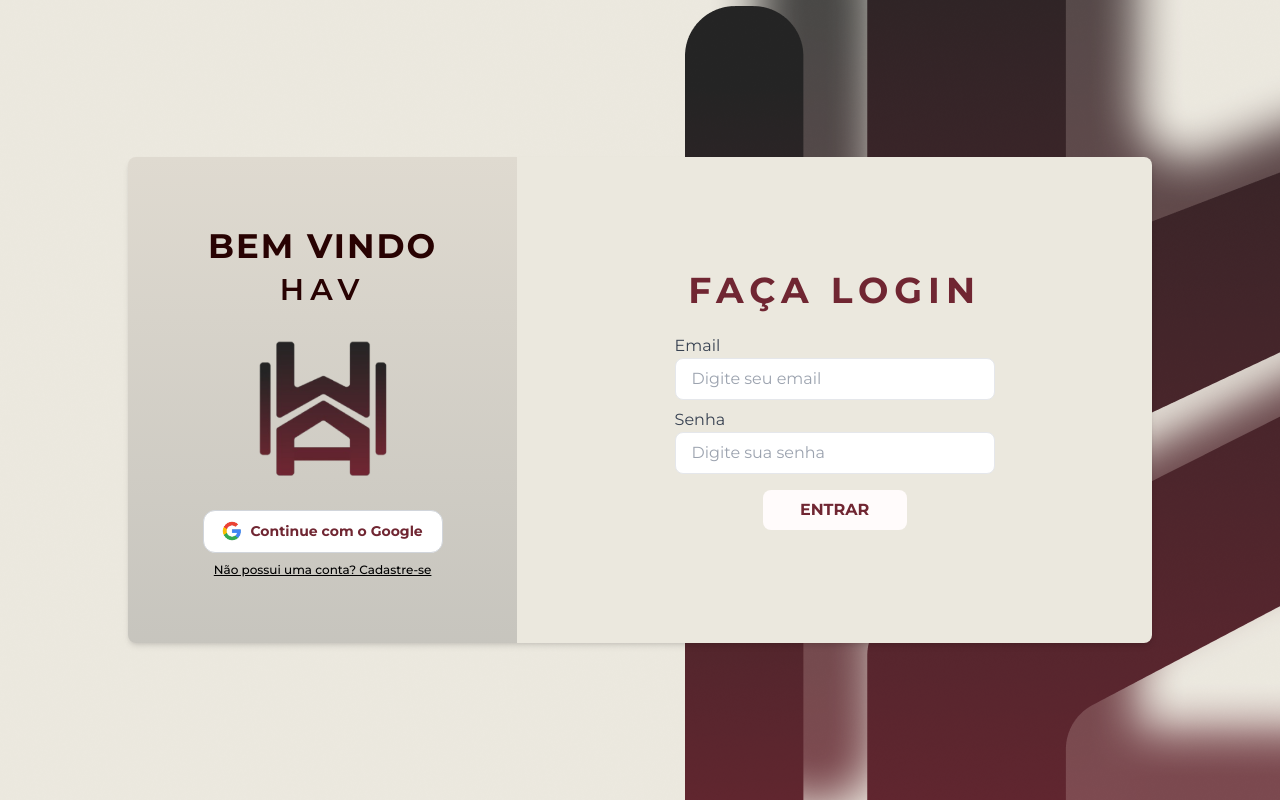
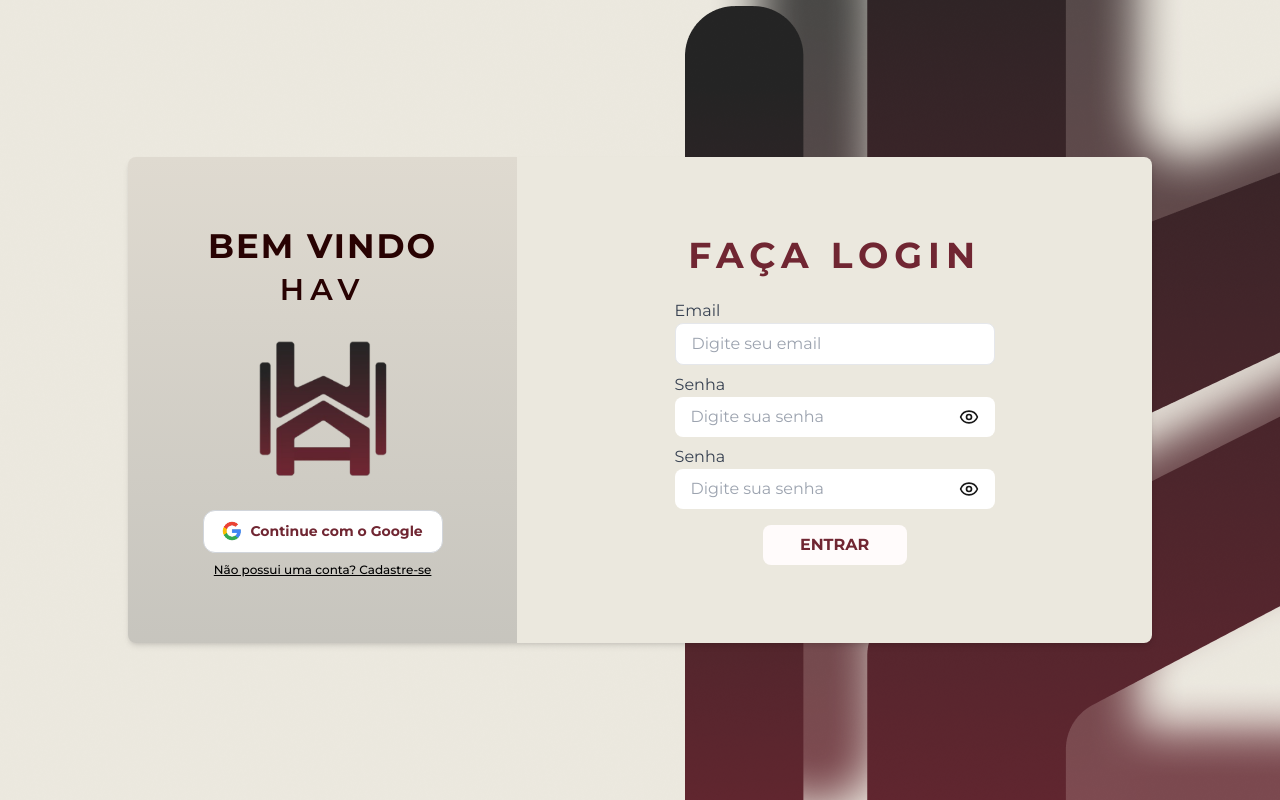
Before and after one commit to gstSenai/Projeto-Final-MI75, a Next.js app in the folder front-end-imobiliaria/: page /login in a window 1280 px wide. Built offline with nearby package versions, Linux system fonts and the light colour scheme.

Commit message:
validações quase concluidas

```diff
--- a/front-end-imobiliaria/package.json
+++ b/front-end-imobiliaria/package.json
@@ -11,6 +11,7 @@
   "dependencies": {
     "@hookform/resolvers": "^4.1.3",
     "@tanstack/react-table": "^8.21.2",
+    "lucide-react": "^0.479.0",
     "next": "15.1.7",
     "react": "^19.0.0",
     "react-dom": "^19.0.0",
--- a/front-end-imobiliaria/src/components/AuthForm/index.tsx
+++ b/front-end-imobiliaria/src/components/AuthForm/index.tsx
@@ -2,6 +2,7 @@
 import React, { useState } from "react";
 import { Montserrat } from "next/font/google";
 import { useRouter } from "next/navigation";
+import { Eye, EyeOff } from "lucide-react";
 import { z } from "zod";
 
 const montserrat = Montserrat({
@@ -18,20 +19,45 @@ interface AuthFormProps {
 }
 
 const schema = z.object({
-  nome: z.string().min(3, "O nome deve ter pelo menos 3 caracteres"),
-  email: z.string().email("E-mail inválido"),
-  senha: z.string().min(6, "A senha deve ter no mínimo 6 caracteres"),
+  nomeUsuario: z.string().min(5, "O nome deve ter pelo menos 5 caracteres.").regex(/^[a-zA-Z0-9_.]+$/, "O nome só pode conter letras, números, _ e .").max(15, "O nome deve ter no máximo 15 caracteres.").refine((nome) => !nome.includes(" "), {
+    message: "O nome não pode conter espaços.",
+  })
+    .refine((nome) => /^[a-zA-Z0-9]/.test(nome), {
+      message: `O nome não pode começar com um caractere especial.`,
+    })
+    .refine((nome) => /[a-zA-Z0-9]$/.test(nome), {
+      message: "O nome não pode terminar com um caractere especial.",
+    }),
+  email: z.string().email("E-mail inválido."),
+  senha: z.string().min(8, "A senha deve ter no mínimo 8 caracteres.").refine((senha) => /[A-Z]/.test(senha), {
+    message: "A senha deve conter pelo menos uma letra maiúscula.",
+  })
+    .refine((senha) => /[a-z]/.test(senha), {
+      message: "A senha deve conter pelo menos uma letra minúscula.",
+    })
+    .refine((senha) => /\d/.test(senha), {
+      message: "A senha deve conter pelo menos um número.",
+    })
+    .refine((senha) => /[!@#$%^&*(),.?":{}|<>]/.test(senha), {
+      message: "A senha deve conter pelo menos um caractere especial.",
+    })
+    .refine((senha) => !/^(1234|senha|abcd)$/.test(senha), {
+      message: "A senha não pode conter sequências óbvias.",
+    }),
   confirmarSenha: z.string(),
 }).refine((data) => data.senha === data.confirmarSenha, {
-  message: "As senhas não conferem",
+  message: "As senhas não coincidem.",
   path: ["confirmarSenha"],
 });
 
 const AuthForm: React.FC<AuthFormProps> = ({ title, buttonText, loginOuCadastro, isCadastro = false }) => {
   const router = useRouter();
+  const [showPassword, setShowPassword] = useState(false);
+  const [showConfirmPassword, setShowConfirmPassword] = useState(false);
+
 
   const [formData, setFormData] = useState({
-    nome: "",
+    nomeUsuario: "",
     email: "",
     senha: "",
     confirmarSenha: "",
@@ -41,6 +67,14 @@ const AuthForm: React.FC<AuthFormProps> = ({ title, buttonText, loginOuCadastro,
 
   const handleRedirect = () => {
     router.push(isCadastro ? "/login" : "/cadastro");
+  };
+
+  const togglePasswordVisibility = () => {
+    setShowPassword((prev) => !prev);
+  };
+
+  const toggleConfirmPasswordVisibility = () => {
+    setShowConfirmPassword((prev) => !prev);
   };
 
   const handleChange = (e: React.ChangeEvent<HTMLInputElement>) => {
@@ -85,16 +119,16 @@ const AuthForm: React.FC<AuthFormProps> = ({ title, buttonText, loginOuCadastro,
             <form onSubmit={handleSubmit}>
               {isCadastro && (
                 <div className="mb-2">
-                  <label className="text-gray-700">Nome</label>
+                  <label className="text-gray-700">Nome de Usuário</label>
                   <input
                     type="text"
-                    name="nome"
-                    value={formData.nome}
+                    name="nomeUsuario"
+                    value={formData.nomeUsuario}
                     onChange={handleChange}
                     className="block px-4 w-[320px] py-2 border rounded-lg"
-                    placeholder="Digite seu nome"
+                    placeholder="Digite um nome de usuário"
                   />
-                  {errors.nome && <p className="text-red-500 text-sm">{errors.nome}</p>}
+                  {errors.nomeUsuario && <p className="max-w-xs break-words text-[#CF2020] opacity-80 text-sm">{errors.nomeUsuario}</p>}
                 </div>
               )}
               <div className="mb-2">
@@ -107,34 +141,104 @@ const AuthForm: React.FC<AuthFormProps> = ({ title, buttonText, loginOuCadastro,
                   className="block px-4 w-[320px] py-2 border rounded-lg"
                   placeholder="Digite seu email"
                 />
-                {errors.email && <p className="text-red-500 text-sm">{errors.email}</p>}
+                {errors.email && <p className="max-w-xs break-words text-[#CF2020] opacity-80 text-sm">{errors.email}</p>}
               </div>
 
-              <div className="mb-2">
+              {!errors.email && (
+                <>
+                  <div className="mb-2 relative">
                     <label className="text-gray-700">Senha</label>
+                    <div className="flex flex-col items-center ">
                       <input
-                  type="password"
+                        type={showPassword ? "text" : "password"}
                         name="senha"
                         value={formData.senha}
                         onChange={handleChange}
-                  className="block px-4 w-[320px] py-2 border rounded-lg"
+                        className="block px-4 py-2 w-[320px] rounded-lg focus:ring-2 focus:ring-blue-500 border-black border-opacity-30"
                         placeholder="Digite sua senha"
                       />
-                {errors.senha && <p className="text-red-500 text-sm">{errors.senha}</p>}
+                      <button
+                        type="button"
+                        onClick={togglePasswordVisibility}
+                        className="absolute inset-y-11 right-4 flex items-center"
+                      >
+                        {showPassword ? <EyeOff size={20} /> : <Eye size={20} />}
+                      </button>
                     </div>
+                    {errors.senha && <p className="w-[300px] text-[#CF2020] opacity-80 text-sm">{errors.senha}</p>}
+                  </div>
+                </>
+              )}
+
+              {errors.email && (
+                <>
+                  <div className="mb-2 relative">
+                    <label className="text-gray-700">Senha</label>
+                    <div className="flex flex-col items-center ">
+                      <input
+                        type={showPassword ? "text" : "password"}
+                        name="senha"
+                        value={formData.senha}
+                        onChange={handleChange}
+                        className="block px-4 py-2 w-[320px] rounded-lg focus:ring-2 focus:ring-blue-500 border-black border-opacity-30"
+                        placeholder="Digite sua senha"
+                      />
+                      <button
+                        type="button"
+                        onClick={togglePasswordVisibility}
+                        className="absolute inset-y-11 right-4 pb-4 flex items-center"
+                      >
+                        {showPassword ? <EyeOff size={20} /> : <Eye size={20} />}
+                      </button>
+                    </div>
+                    {errors.senha && <p className="w-[300px] text-[#CF2020] opacity-80 text-sm">{errors.senha}</p>}
+                  </div>
+                </>
+              )}
+
+              {!isCadastro && (
+                <div className="mb-2 relative">
+                  <label className="text-gray-700">Senha</label>
+                  <div className="flex flex-col items-center ">
+                    <input
+                      type={showPassword ? "text" : "password"}
+                      name="senha"
+                      value={formData.senha}
+                      onChange={handleChange}
+                      className="block px-4 py-2 w-[320px] rounded-lg focus:ring-2 focus:ring-blue-500 border-black border-opacity-30"
+                      placeholder="Digite sua senha"
+                    />
+                    <button
+                      type="button"
+                      onClick={togglePasswordVisibility}
+                      className="absolute inset-y-11 right-4 pb-4 flex items-center"
+                    >
+                      {showPassword ? <EyeOff size={20} /> : <Eye size={20} />}
+                    </button>
+                  </div>
+                </div>
+              )}
+
 
               {isCadastro && (
-                <div className="mb-2">
+                <div className="mb-2 relative">
                   <label className="text-gray-700">Confirme sua senha</label>
                   <input
-                    type="password"
+                    type={showConfirmPassword ? "text" : "password"}
                     name="confirmarSenha"
                     value={formData.confirmarSenha}
                     onChange={handleChange}
                     className="block px-4 w-[320px] py-2 border rounded-lg"
                     placeholder="Confirme sua senha"
                   />
-                  {errors.confirmarSenha && <p className="text-red-500 text-sm">{errors.confirmarSenha}</p>}
+                  <button
+                    type="button"
+                    onClick={toggleConfirmPasswordVisibility}
+                    className="absolute inset-y-11 right-4 flex items-center"
+                  >
+                    {showConfirmPassword ? <EyeOff size={20} /> : <Eye size={20} />}
+                  </button>
+                  {errors.confirmarSenha && <p className="max-w-xs break-words text-[#CF2020] opacity-80 text-sm">{errors.confirmarSenha}</p>}
                 </div>
               )}
 
```
Also changed, not shown: 1 other file (tests, documents, lock files or other folders). Lines whose indentation alone changed are shown as unchanged.
